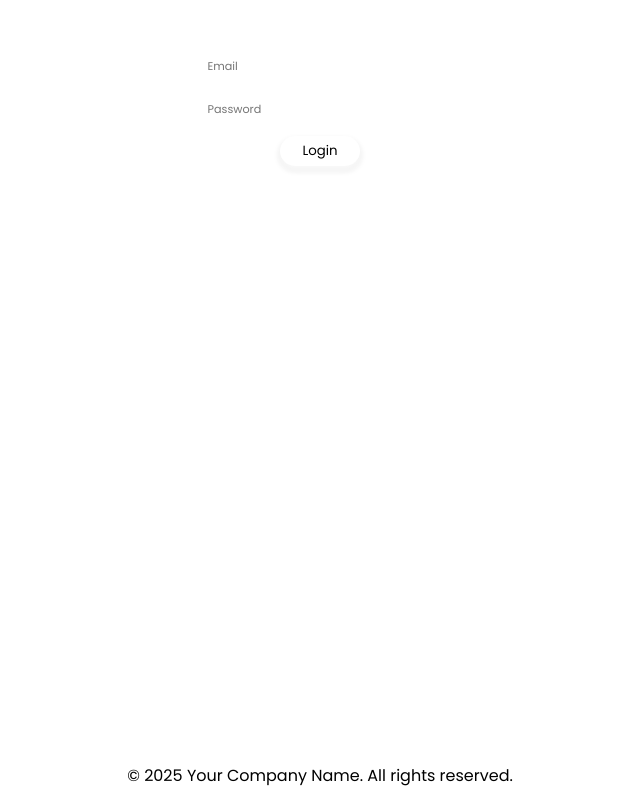
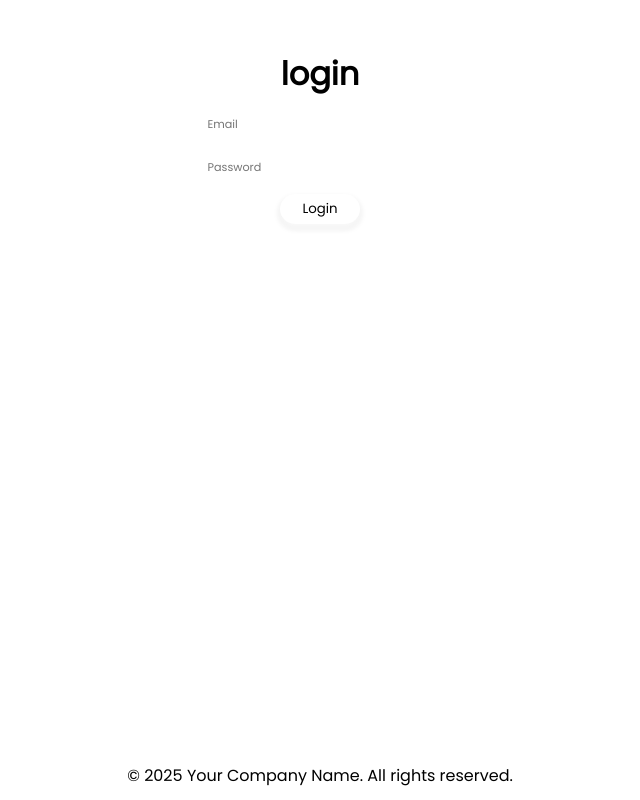
Before and after one commit to kevngn6695/LoginComponent, a React (Create React App) app in the folder client/: page / in a window 1280 px wide. Shown: the whole page, without its empty margins (320-960 px from the left). Built offline with nearby package versions, Linux system fonts and the light colour scheme.

Commit message:
Creating more html

```diff
--- a/client/src/components/form.js
+++ b/client/src/components/form.js
@@ -24,7 +24,11 @@ function Form({
 
   return (
     <form className={`form ${className}`} onSubmit={handleSubmit} {...props}>
-      {title && <Heading className="form-heading">{title}</Heading>}
+      {title && (
+        <Heading className="form-heading" h1>
+          {title}
+        </Heading>
+      )}
 
       {fields.map((field) => (
         <div key={field.name} className="form-field">
```
